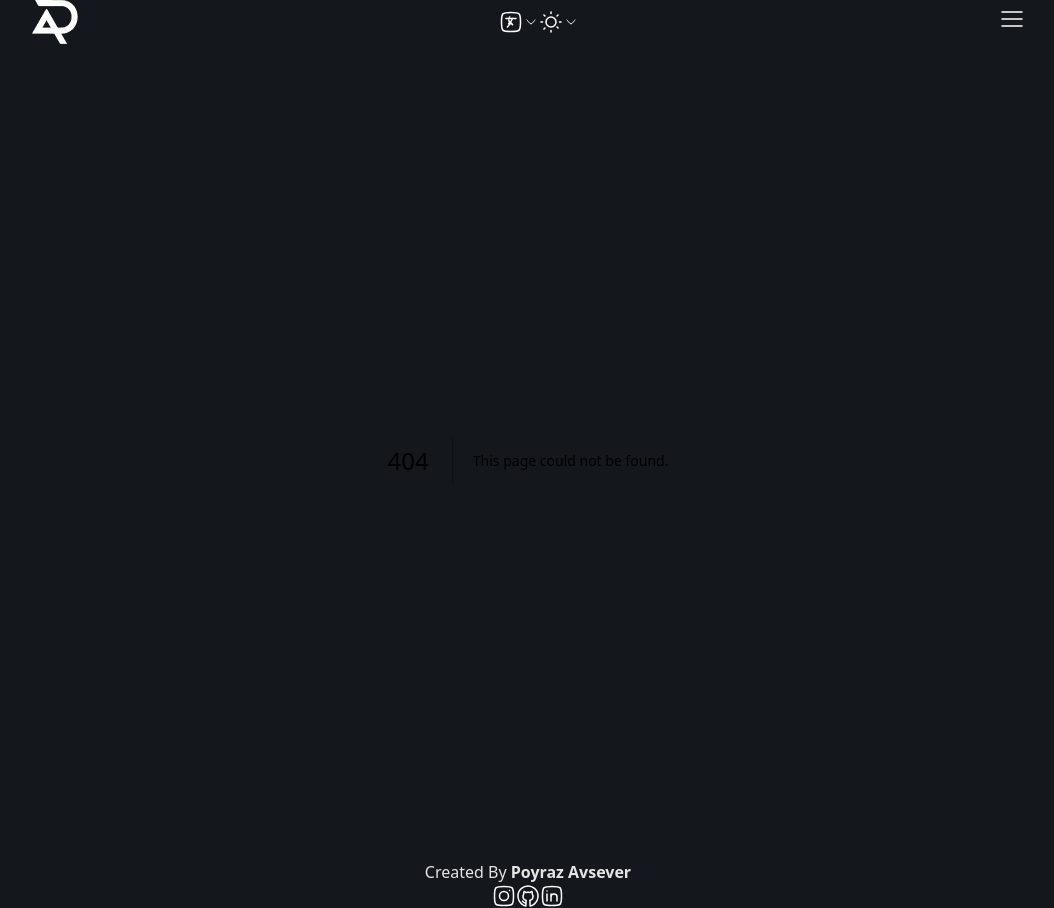
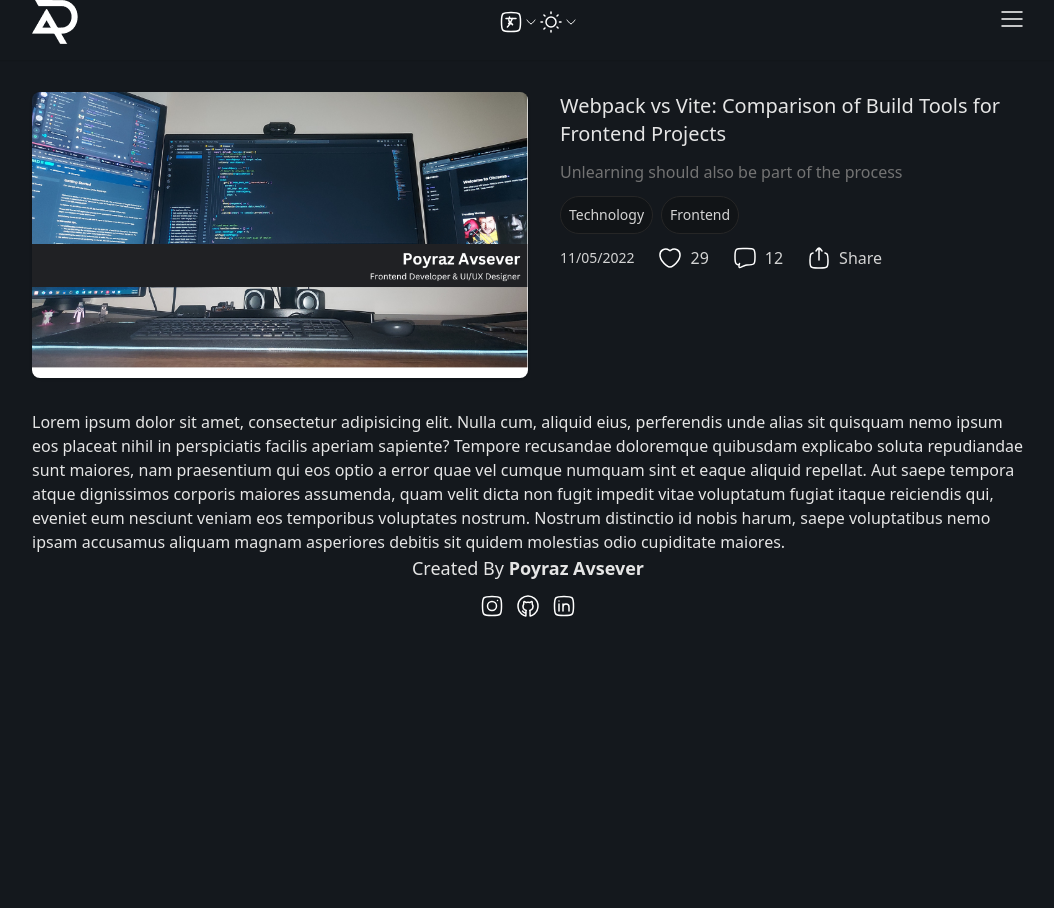
Before and after one commit to poyrazavsever/fullstack_blog, a Next.js app: page /blog/1 in a window 1280 px wide. Before the commit this address had no page. Shown: the whole page, without its empty margins (112-1166 px from the left). After the commit the page ends 800 px from the top, so only its background shows below. Built offline with nearby package versions, Linux system fonts and the light colour scheme.

Commit message:
feat: simple detail page

```diff
--- /dev/null
+++ b/pages/blog/[id].js
@@ -0,0 +1,58 @@
+import React from 'react'
+
+const BlogDetail = () => {
+  return (
+    <div className="container mx-auto mt-8">
+
+        <div className="flex flex-col md:flex-row items-start gap-8">
+
+            <img src="/Images/photobg.png" alt="blogPostBanner" className="w-full md:w-1/2 rounded-lg shadow"/>
+
+            <div className="flex flex-col gap-3">
+
+                <h1 className="text-lg md:text-xl font-medium text-neutral-900 dark:text-neutral-200">Webpack vs Vite: Comparison of Build Tools for Frontend Projects</h1>
+
+                <p className="text-neutral-500">Unlearning should also be part of the process</p>
+
+                <div className="flex items-center gap-2">
+
+                    <span className="text-sm p-2 text-neutral-300 font-medium bg-neutral-950 bg-opacity-30 border border-neutral-800 rounded-full">Technology</span>
+
+                    <span className="text-sm p-2 text-neutral-300 font-medium bg-neutral-950 bg-opacity-30 border border-neutral-800 rounded-full">Frontend</span>
+
+                </div>
+
+                <div className="flex items-center gap-6">
+
+                    <span className="font-medium text-sm text-neutral-800 dark:text-neutral-300">11/05/2022</span>
+
+                    <button className="flex items-center gap-2">
+                        <svg xmlns="http://www.w3.org/2000/svg" width="24" height="24" viewBox="0 0 24 24"><path fill="none" stroke="#ffffff" strokeLinecap="round" strokeLinejoin="round" strokeWidth="1.5" d="M19.463 3.994c-2.682-1.645-5.023-.982-6.429.074c-.576.433-.864.65-1.034.65s-.458-.217-1.034-.65C9.56 3.012 7.219 2.349 4.537 3.994C1.018 6.153.222 13.274 8.34 19.284C9.886 20.427 10.659 21 12 21s2.114-.572 3.66-1.717c8.118-6.008 7.322-13.13 3.803-15.289" color="#ffffff"/></svg>
+                        <span className="text-neutral-300">29</span>
+                    </button>
+
+                    <button className="flex items-center gap-2">
+                        <svg xmlns="http://www.w3.org/2000/svg" width="24" height="24" viewBox="0 0 24 24"><path fill="none" stroke="#ffffff" stroke-linecap="round" stroke-linejoin="round" stroke-width="1.5" d="M6.099 19q-1.949-.192-2.927-1.172C2 16.657 2 14.771 2 11v-.5c0-3.771 0-5.657 1.172-6.828S6.229 2.5 10 2.5h4c3.771 0 5.657 0 6.828 1.172S22 6.729 22 10.5v.5c0 3.771 0 5.657-1.172 6.828S17.771 19 14 19c-.56.012-1.007.055-1.445.155c-1.199.276-2.309.89-3.405 1.424c-1.563.762-2.344 1.143-2.834.786c-.938-.698-.021-2.863.184-3.865" color="#ffffff"/></svg>
+                        <span className="text-neutral-300">12</span>
+                    </button>
+
+                    <button className="flex items-center gap-2">
+                        <svg xmlns="http://www.w3.org/2000/svg" width="24" height="24" viewBox="0 0 24 24"><path fill="none" stroke="#ffffff" stroke-linecap="round" stroke-linejoin="round" stroke-width="1.5" d="M18 7c.774.16 1.359.429 1.828.876C21 8.992 21 10.788 21 14.38s0 5.388-1.172 6.504S16.771 22 13 22h-2c-3.771 0-5.657 0-6.828-1.116S3 17.972 3 14.38s0-5.388 1.172-6.504C4.642 7.429 5.226 7.16 6 7m6.025-5L12 14m.025-12a.7.7 0 0 0-.472.175C10.647 2.94 9 4.929 9 4.929M12.025 2a.7.7 0 0 1 .422.174C13.353 2.94 15 4.93 15 4.93" color="#ffffff"/></svg>
+                        <span className="text-neutral-300">Share</span>
+                    </button>
+
+                </div>
+
+            </div>
+
+        </div>
+
+        <div className="pt-8 text-neutral-200">
+            <p>Lorem ipsum dolor sit amet, consectetur adipisicing elit. Nulla cum, aliquid eius, perferendis unde alias sit quisquam nemo ipsum eos placeat nihil in perspiciatis facilis aperiam sapiente? Tempore recusandae doloremque quibusdam explicabo soluta repudiandae sunt maiores, nam praesentium qui eos optio a error quae vel cumque numquam sint et eaque aliquid repellat. Aut saepe tempora atque dignissimos corporis maiores assumenda, quam velit dicta non fugit impedit vitae voluptatum fugiat itaque reiciendis qui, eveniet eum nesciunt veniam eos temporibus voluptates nostrum. Nostrum distinctio id nobis harum, saepe voluptatibus nemo ipsam accusamus aliquam magnam asperiores debitis sit quidem molestias odio cupiditate maiores.</p>
+        </div>
+
+    </div>
+  )
+}
+
+export default BlogDetail
```
Also changed, not shown: public/Images/photobg.png (added).
